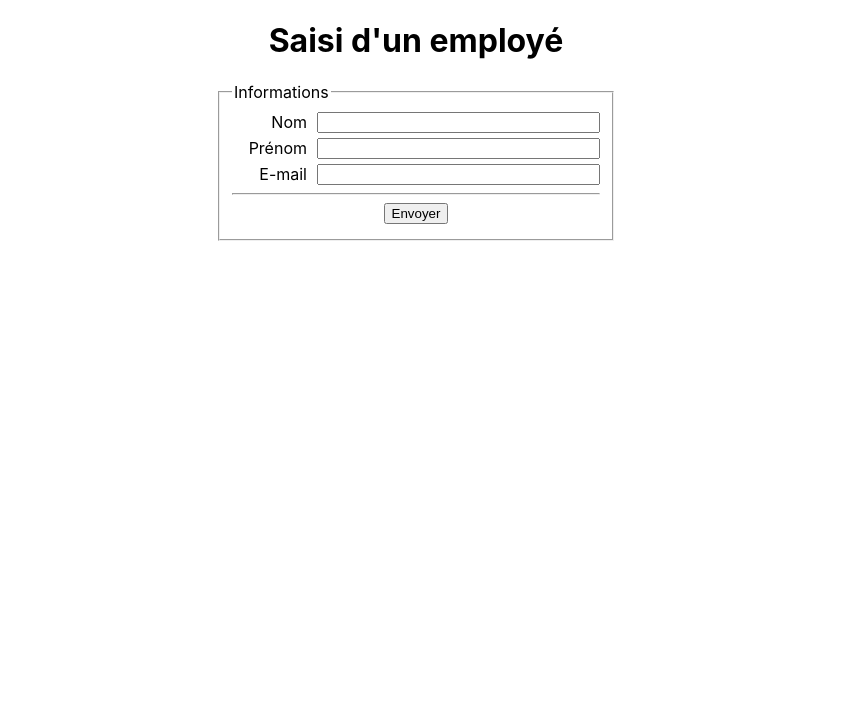
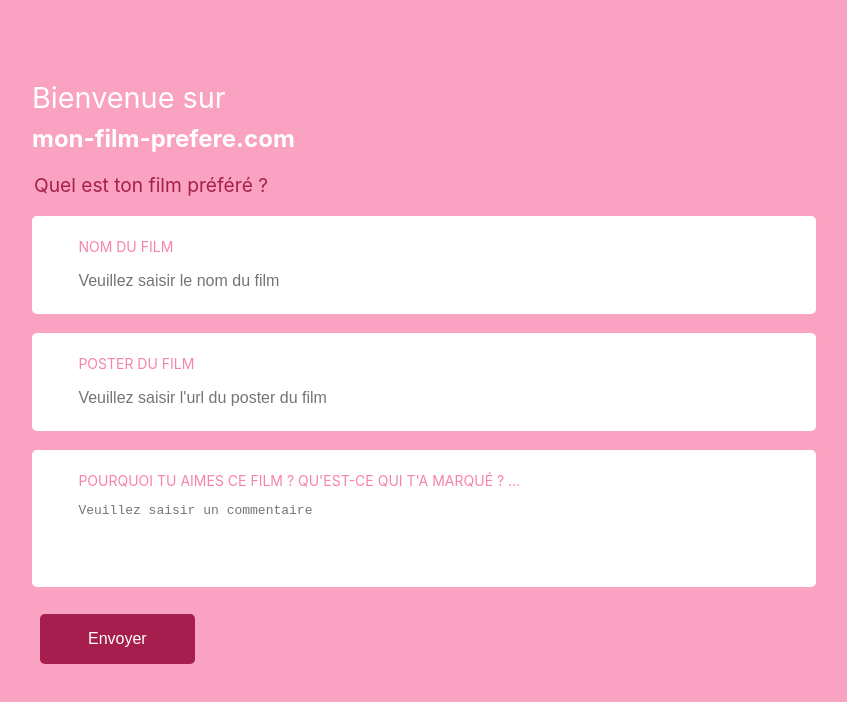
Before and after one commit to siK-s/React-13-Challenge, a React (Create React App) app: page / in a window 1280 px wide. Shown: the top 702 px of the page, without its empty margins (224-1071 px from the left). Built offline with nearby package versions, Linux system fonts and the light colour scheme.

Commit message:
Création du fichier FormMovie.css pour la mise en form du formulaire et utilisation de Fetch pour envoyer les informations du formulaire à l'API

```diff
--- a/src/App.js
+++ b/src/App.js
@@ -1,11 +1,10 @@
 import React from 'react';
-import './App.css';
-import FormEmployee from './components/FormEmployee/FormEmployee';
+import FormMovie from './components/FormMovie/FormMovie';
 
 function App() {
   return (
     <div className="App">
-      <FormEmployee />
+      <FormMovie />
     </div>
   );
 }
--- /dev/null
+++ b/src/components/FormMovie/FormMovie.css
@@ -0,0 +1,74 @@
+body {
+    background-color: #faa2c1;
+    color: #fff;
+    margin: 0 auto;
+}
+h2 {
+    margin-top: 3em;
+}
+h2 span {
+    font-weight: lighter;
+    font-size: 1.2em;
+    line-height: 1.8;
+}
+.FormMovie {
+    width: 60%;
+    margin: 0 auto;
+}
+fieldset {
+    margin: 0;
+    padding: 0;
+    border: none;
+}
+legend {
+    font-size: 1.2em;
+    color: #a61e4d;
+}
+.form-data {
+    width: 100%;
+    padding: .5em;
+    margin: 1.2em auto;
+    -webkit-border-radius: .3em;
+    -moz-border-radius: .3em;
+    border-radius: .3em;
+    background-color: #fff;
+    text-align: center;
+}
+.form-data label, .form-data input[type='text'], .form-data textarea {
+    display: inline-block;
+    width: 90%;
+    text-align: left;
+    border: none;
+}
+.form-data input:focus, .form-data textarea:focus {
+    outline: none;
+    background-color: transparent;
+}
+.form-data label{
+    margin-top: 1em;
+    font-size: .875em;
+    text-transform: uppercase;
+    color: #f783ac;
+}
+.form-data input[type='text'], .form-data textarea {
+    margin: 0.5em auto;
+    padding: .5em;
+    font-size: 1em;
+}
+.form-data textarea {
+    min-height: 4.5em;
+    resize: none;
+}
+.form-data.submit {
+    background-color: transparent;
+    text-align: left;
+}
+.form-data input[type='submit'] {
+    background-color: #a61e4d;
+    border: none;
+    color: #fff;
+    font-size: 1em;
+    cursor: pointer;
+    border-radius: .3em;
+    padding: 1em 3em;
+}
--- a/src/components/FormMovie/FormMovie.js
+++ b/src/components/FormMovie/FormMovie.js
@@ -1,11 +1,78 @@
 import React from 'react';
+import './FormMovie.css';
 
 class FormMovie extends React.Component {
   constructor(props) {
     super(props);
+    this.state = {
+      title: '',
+      poster:'',
+      comment:''
+    }
+    this.handleChange = this.handleChange.bind(this);
+    this.submitForm = this.submitForm.bind(this);
+  }
+  handleChange(e) {
+    this.setState({
+      [e.target.name]: e.target.value,
+    });
+  }
+  submitForm(e){
+    const config = {
+      method: 'POST',
+      headers: {
+        'Content-Type': 'application/json',
+      },
+      body: JSON.stringify(this.state),
+    };
+    const url = 'https://post-a-form.herokuapp.com/api/movies/';
+
+    fetch(url, config)
+      .then(res => res.json())
+      .then(res => {
+        if (res.error) {
+          alert(res.error);
+        } else {
+          console.log(res);
+          alert(`Ton film préféré a éré ajouté avec l'ID ${res.id}!`);
+        }
+      })
+      .catch(e => {
+        console.error(e);
+        alert("Erreur lors de l'ajout du film");
+      });
+
+    e.preventDefault();
   }
   render() {
-    return <></>;
+    return (
+      <div className="FormMovie">
+        <h2>
+          <span>Bienvenue sur</span>
+          <br />mon-film-prefere.com
+        </h2>
+        <form onSubmit={this.submitForm}>
+          <fieldset>
+            <legend>Quel est ton film préféré ?</legend>
+            <div className="form-data">
+              <label htmlFor="title">Nom du film</label>
+              <input type="text" id='title' name='title' onChange={this.handleChange} value={this.state.title} placeholder='Veuillez saisir le nom du film'/>
+            </div>
+            <div className="form-data">
+              <label htmlFor="title">Poster du film</label>
+              <input type="text" id='title' name='poster' onChange={this.handleChange} placeholder="Veuillez saisir l'url du poster du film"/>
+            </div>
+            <div className="form-data">
+              <label htmlFor="title">Pourquoi tu aimes ce film ? Qu'est-ce qui t'a marqué ? ... </label>
+              <textarea name="comment" id="comment" onChange={this.handleChange} value={this.state.comment} placeholder="Veuillez saisir un commentaire"></textarea>
+            </div>
+            <div className="form-data submit">
+              <input type="submit" value="Envoyer" />
+            </div>
+          </fieldset>
+        </form>
+      </div>
+    );
   }
 }
 export default FormMovie;
```
